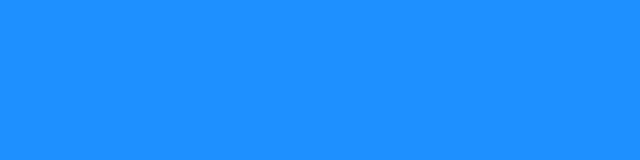
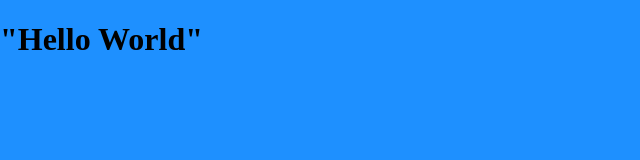
Before and after one commit to abeni-ga/quote-generator, a plain HTML site: page index.html in a window 1280 px wide. Shown: the whole page, without its empty margins (0-640 px from the left). Drawn offline with Linux system fonts and the light colour scheme.

Commit message:
hello world

```diff
--- a/index.html
+++ b/index.html
@@ -11,7 +11,7 @@
 </head>
 
 <body>
-
+    <h1>"Hello World"</h1>
 
     <script src="script.js"></script>
 </body>
```
